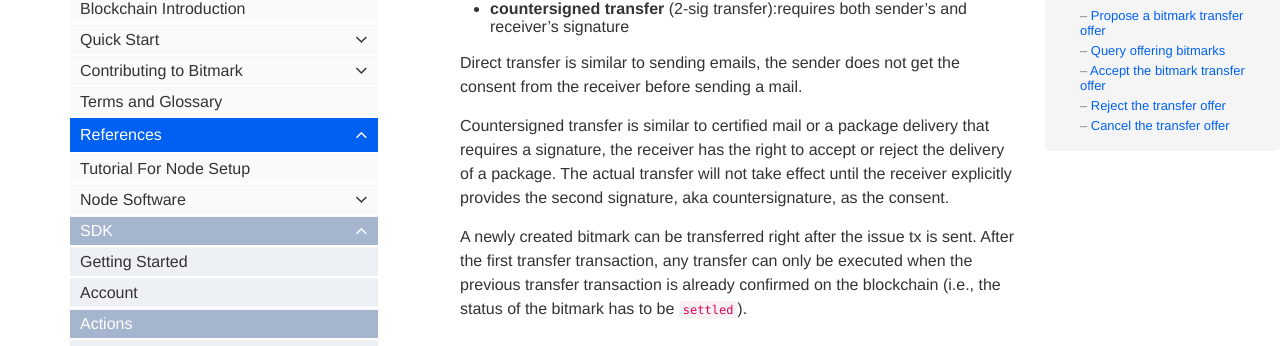
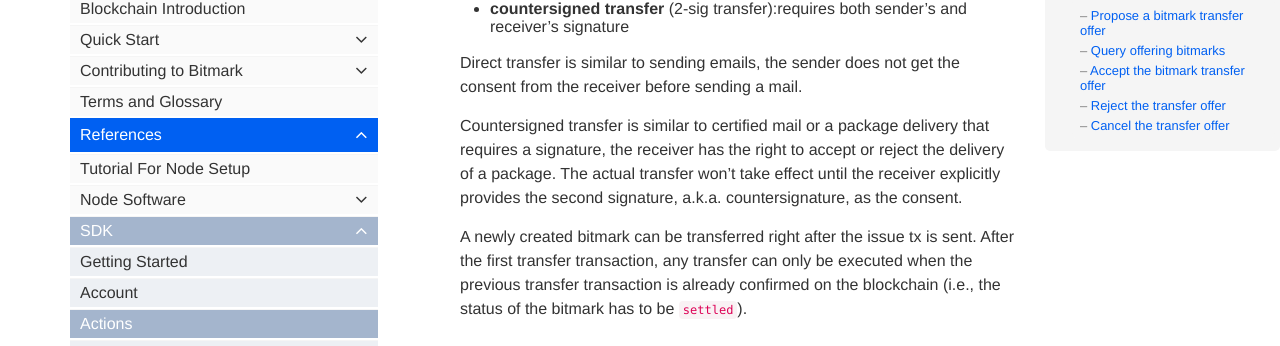
Before and after one commit to bitmark-inc/docs, a Jekyll site: the page built from pages/bitmark-references/bitmark-sdk/action.md, in a window 1280 px wide and 900 px high, scrolled down 1143 px. Shown: the part 143-489 px from the top of the window. Built offline with Jekyll 4.4.1, drawn with Linux system fonts in a browser that asks for light colours; some web fonts are replaced; comment, search, counter and statistics services are not loaded.

Commit message:
Update action.md
reverse the changes to avoid the conflict with line editing.

```diff
--- a/pages/bitmark-references/bitmark-sdk/action.md
+++ b/pages/bitmark-references/bitmark-sdk/action.md
@@ -141,7 +141,7 @@
 Direct transfer is similar to sending emails, the sender does not get the consent from the receiver before sending a mail.
 
 Countersigned transfer is similar to certified mail or a package delivery that requires a signature, the receiver has the right to accept or reject the delivery of a package.
-The actual transfer will not take effect until the receiver explicitly provides the second signature, aka countersignature, as the consent.
+The actual transfer won't take effect until the receiver explicitly provides the second signature, a.k.a. countersignature, as the consent.
 
 A newly created bitmark can be transferred right after the issue tx is sent. After the first transfer transaction, any transfer can only be executed when the previous transfer transaction is already confirmed on the blockchain (i.e., the status of the bitmark has to be `settled`).
 
```
